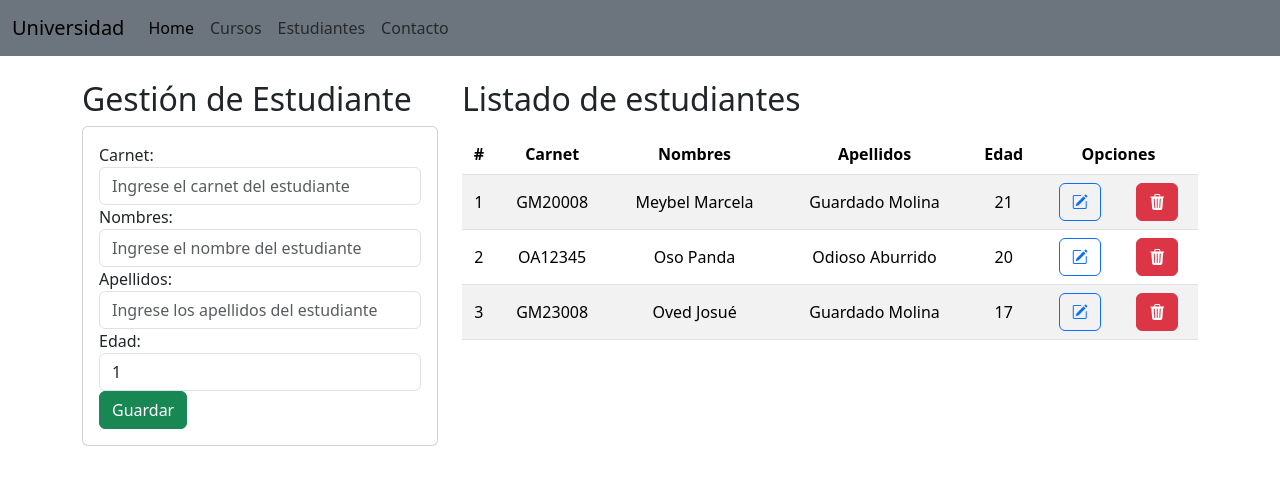
After one commit to MeybelGuardado/PracticaDjango, a Django app: page /gestionarEstudiantes/ in a window 1280 px wide. The commit adds this page. Shown: the top 485 px of the page. Run offline with Django 4.2, Linux system fonts and the light colour scheme; data comes from the database, SQL or seed files in the repository; both versions use the stored data as it was after the commit.

Commit message:
Modificaciones CRUD

```diff
--- a/Universidad/Aplicaciones/Academico/admin.py
+++ b/Universidad/Aplicaciones/Academico/admin.py
@@ -1,5 +1,6 @@
 from django.contrib import admin
-from .models import Curso
+from .models import Curso, Estudiante
 # Register your models here.
 
 admin.site.register(Curso)
+admin.site.register(Estudiante)
--- a/Universidad/Aplicaciones/Academico/models.py
+++ b/Universidad/Aplicaciones/Academico/models.py
@@ -10,3 +10,13 @@ class Curso(models.Model):
     def __str__(self):
         texto = "{0} ({1})"
         return texto.format(self.nombre, self.creditos)
+
+class Estudiante(models.Model):
+    carnet=models.CharField(primary_key=True,max_length=7)
+    nombres= models.CharField(max_length=25)
+    apellidos= models.CharField(max_length=25)
+    edad= models.PositiveSmallIntegerField()
+
+    def __str__(self):
+        texto = "{0} ({1})"
+        return texto.format(self.nombres, self.carnet)
--- a/Universidad/Aplicaciones/Academico/templates/base.html
+++ b/Universidad/Aplicaciones/Academico/templates/base.html
@@ -8,6 +8,7 @@
     <meta name="viewport" content="width=
     , initial-scale=1.0">
     <title>{% block title %} {% endblock %}</title>
+    <link rel="stylesheet" href="https://cdn.jsdelivr.net/npm/bootstrap-icons@1.10.5/font/bootstrap-icons.css">
     <link href="https://cdn.jsdelivr.net/npm/bootstrap@5.3.0-alpha3/dist/css/bootstrap.min.css" rel="stylesheet" integrity="sha384-KK94CHFLLe+nY2dmCWGMq91rCGa5gtU4mk92HdvYe+M/SXH301p5ILy+dN9+nJOZ" crossorigin="anonymous">
     <link rel="stylesheet" href="{% static 'css/gestionCursos.css' %}">
 
@@ -16,7 +17,7 @@
 <body>
     <nav class="navbar navbar-expand-lg bg-secondary">
         <div class="container-fluid">
-          <a class="navbar-brand" href="#">Universidad :D</a>
+          <a class="navbar-brand" href="#">Universidad</a>
           <button class="navbar-toggler" type="button" data-bs-toggle="collapse" data-bs-target="#navbarNav" aria-controls="navbarNav" aria-expanded="false" aria-label="Toggle navigation">
             <span class="navbar-toggler-icon"></span>
           </button>
@@ -24,6 +25,12 @@
             <ul class="navbar-nav">
               <li class="nav-item">
                 <a class="nav-link active" aria-current="page" href="#">Home</a>
+              </li>
+              <li class="nav-item">
+                <a class="nav-link" href="/gestionarCursos/">Cursos</a>
+              </li>
+              <li class="nav-item">
+                <a class="nav-link" href="/gestionarEstudiantes/">Estudiantes</a>
               </li>
               <li class="nav-item">
                 <a class="nav-link" href="#">Contacto</a>
@@ -36,18 +43,10 @@
         {% block body %}
 
         {% endblock  %}
-      </div>
+      <script src="https://cdn.jsdelivr.net/npm/bootstrap@5.3.0-alpha3/dist/js/bootstrap.bundle.min.js" integrity="sha384-ENjdO4Dr2bkBIFxQpeoTz1HIcje39Wm4jDKdf19U8gI4ddQ3GYNS7NTKfAdVQSZe" crossorigin="anonymous"></script>
+      <script src="https://cdn.jsdelivr.net/npm/@popperjs/core@2.11.7/dist/umd/popper.min.js" integrity="sha384-zYPOMqeu1DAVkHiLqWBUTcbYfZ8osu1Nd6Z89ify25QV9guujx43ITvfi12/QExE" crossorigin="anonymous"></script>
+      <script src="https://cdn.jsdelivr.net/npm/bootstrap@5.3.0-alpha3/dist/js/bootstrap.min.js" integrity="sha384-Y4oOpwW3duJdCWv5ly8SCFYWqFDsfob/3GkgExXKV4idmbt98QcxXYs9UoXAB7BZ" crossorigin="anonymous"></script>
 
-
- <script src="https://code.jquery.com/jquery-3.5.1.slim.min.js"
-        integrity="sha384-DfXdz2htPH0lsSSs5nCTpuj/zy4C+OGpamoFVy38MVBnE+IbbVYUew+OrCXaRkfj" crossorigin="anonymous">
-    </script>
- <script src="https://cdn.jsdelivr.net/npm/@popperjs/core@2.11.7/dist/umd/popper.min.js"
-        integrity="sha384-zYPOMqeu1DAVkHiLqWBUTcbYfZ8osu1Nd6Z89ify25QV9guujx43ITvfi12/QExE" crossorigin="anonymous">
-    </script>
- <script src="https://cdn.jsdelivr.net/npm/bootstrap@5.3.0-alpha3/dist/js/bootstrap.min.js"
-         integrity="sha384-Y4oOpwW3duJdCWv5ly8SCFYWqFDsfob/3GkgExXKV4idmbt98QcxXYs9UoXAB7BZ" crossorigin="anonymous">
- </script>
  <script src="{% static 'js/gestionCursos.js' %}"></script>
 </body>
 </html>
--- /dev/null
+++ b/Universidad/Aplicaciones/Academico/templates/gestionEstudiantes.html
@@ -0,0 +1,81 @@
+{% extends "./base.html" %}
+
+{% block title %} Gestión de Estudiantes {% endblock  %}
+
+{% block body %}
+<div class="row">
+    <div class="col-sm-12 col-md-6 col-lg-4 col-xl-4">
+        <h2>Gestión de Estudiante</h2>
+        <div class="card">
+            <div class="card-body">
+                <form action="/registrarEstudiante/" method="POST">{% csrf_token %}
+                    <div class="form-group">
+                        <label for="carnet">Carnet:</label>
+                        <input type="text" id="txtCarnet" name="txtCarnet" class="form-control" placeholder="Ingrese el carnet del estudiante"
+                         minlength="7" maxlength="7" required>
+                    </div>
+                    <div class="form-group">
+                        <label for="nombres">Nombres:</label>
+                        <input type="text" id="txtNombres" name="txtNombres" class="form-control" placeholder="Ingrese el nombre del estudiante"
+                          maxlength="25" required>
+                    </div>
+                    <div class="form-group">
+                        <label for="apellidos">Apellidos:</label>
+                        <input type="text" id="txtApellidos" name="txtApellidos" class="form-control" placeholder="Ingrese los apellidos del estudiante"
+                          maxlength="25" required>
+                    </div>
+                    <div class="form-group">
+                        <label for="edad">Edad:</label>
+                        <input type="text" id="numEdad" name="numEdad" class="form-control" min="1" max="100" value="1" required>
+                    </div>
+                    <div class="form-group">
+                        <button type="submit" class="btn btn-success btn-block">Guardar</button>
+                    </div>
+                </form>
+            </div>
+        </div>
+    </div>
+    <div class="col-sm-12 col-md-6 col-lg-8 col-xl-8">
+        <h2>Listado de estudiantes</h2>
+        <div class="table-responsive py-2">
+            <table class="table table-striped">
+                <thead>
+                    <tr>
+                        <th>#</th>
+                        <th>Carnet</th>
+                        <th>Nombres</th>
+                        <th>Apellidos</th>
+                        <th>Edad</th>
+                        <th colspan="2">Opciones</th>
+                    </tr>
+                </thead>
+                <tbody>
+                    {% for c in estudiantes%}
+                    <tr>
+                        <td>{{forloop.counter}}</td>
+                        <td>{{c.carnet}}</td>
+                        <td>{{c.nombres}}</td>
+                        <td>{{c.apellidos}}</td>
+                        <td>{{c.edad}}</td>
+                        <td>
+                            <div class="row justify-content-evenly">
+                                <div class="col-auto">
+                                    <a href="/edicionEstudiante/{{c.carnet}}" class="btn btn-outline-primary">
+                                        <i class="bi bi-pencil-square"></i>
+                                    </a>
+                                </div>
+                                <div class="col-auto">
+                                    <a href="/eliminarEstudiante/{{c.carnet}}" class="btn btn-danger btnEliminacion">
+                                        <i class="bi bi-trash3-fill"></i>
+                                    </a>
+                                </div>
+                            </div>
+                        </td>
+                    </tr>
+                    {% endfor %}
+                </tbody>
+            </table>
+        </div>
+    </div>
+</div>
+{% endblock  %}
--- a/Universidad/Aplicaciones/Academico/urls.py
+++ b/Universidad/Aplicaciones/Academico/urls.py
@@ -3,8 +3,14 @@ from . import views
 
 urlpatterns = [
     path('', views.home), #Directorio raiz
+    path('gestionarEstudiantes/', views.gestionarEstudiantes),
+    path('gestionarCursos/', views.gestionarCursos),
     path('registrarCurso/', views.registrarCurso),
+    path('registrarEstudiante/', views.registrarEstudiante),
     path('edicionCurso/<codigo>', views.edicionCurso),
+    path('edicionEstudiante/<carnet>', views.edicionEstudiante),
     path('editarCurso/', views.editarCurso),
-    path('eliminarCurso/<codigo>', views.eliminarCurso)
+    path('editarEstudiante/', views.editarEstudiante),
+    path('eliminarCurso/<codigo>', views.eliminarCurso),
+    path('eliminarEstudiante/<carnet>', views.eliminarEstudiante)
 ]
--- a/Universidad/Aplicaciones/Academico/views.py
+++ b/Universidad/Aplicaciones/Academico/views.py
@@ -1,25 +1,49 @@
 from django.shortcuts import render, redirect
-from .models import Curso
+from .models import Curso, Estudiante
 from django.contrib import messages
 
 # Create your views here.
 
 def home(request):
-    cursosListados = Curso.objects.all() #Retorna el listado de todos los cursos
+    return render(request, "base.html")
+
+#Gestión
+def gestionarEstudiantes(request):
+    estudiantesListados = Estudiante.objects.all()
+    return render(request, "gestionEstudiantes.html", {"estudiantes": estudiantesListados})
+
+def gestionarCursos(request):
+    cursosListados = Curso.objects.all()
     return render(request, "gestionCursos.html", {"cursos": cursosListados})
 
+#Registro
 def registrarCurso(request):
     codigo=request.POST['txtCodigo']
     nombre=request.POST['txtNombre']
     creditos=request.POST['numCredito']
 
     curso=Curso.objects.create(codigo=codigo, nombre=nombre, creditos=creditos)
-    return redirect('/')
+    return redirect('/gestionarCursos/')
 
+def registrarEstudiante(request):
+    carnet=request.POST['txtCarnet']
+    nombres=request.POST['txtNombres']
+    apellidos=request.POST['txtApellidos']
+    edad=request.POST['numEdad']
+
+    estudiante=Estudiante.objects.create(carnet=carnet, nombres=nombres, apellidos=apellidos, edad=edad)
+    return redirect('/gestionarEstudiantes/')
+
+#Edición
 def edicionCurso(request, codigo):
     curso = Curso.objects.get(codigo=codigo)
     return render(request, "edicionCurso.html", {"curso": curso})
 
+def edicionEstudiante(request, carnet):
+    estudiante = Estudiante.objects.get(carnet=carnet)
+    return render(request, "edicionEstudiante.html", {"estudiante": estudiante})
+
+#Editar datos
 def editarCurso(request):
     codigo=request.POST['txtCodigo']
     nombre=request.POST['txtNombre']
@@ -30,10 +54,31 @@ def editarCurso(request):
     curso.creditos = creditos
     curso.save()
 
-    return redirect('/')
+    return redirect('/gestionarCursos/')
 
+def editarEstudiante(request):
+    carnet=request.POST['txtCarnet']
+    nombres=request.POST['txtNombres']
+    apellidos=request.POST['txtApellidos']
+    edad=request.POST['numEdad']
+
+    estudiante=Estudiante.objects.get(carnet=carnet)
+    estudiante.nombres = nombres
+    estudiante.apellidos = apellidos
+    estudiante.edad = edad
+    estudiante.save()
+
+    return redirect('/gestionarEstudiantes/')
+
+#Eliminación
 def eliminarCurso(request, codigo):
     curso = Curso.objects.get(codigo=codigo)
     curso.delete()
 
-    return redirect('/')
+    return redirect('/gestionarCursos/')
+
+def eliminarEstudiante(request, carnet):
+    estudiante = Estudiante.objects.get(carnet=carnet)
+    estudiante.delete()
+
+    return redirect('/gestionarEstudiantes/')
```
Also changed, not shown: Universidad/Aplicaciones/Academico/templates/edicionEstudiante.html (added, +39 -0 lines), Universidad/Aplicaciones/Academico/templates/gestionCursos.html (+16 -4 lines), Universidad/Aplicaciones/Academico/migrations/0002_estudiante.py (added), Universidad/Universidad.db.
